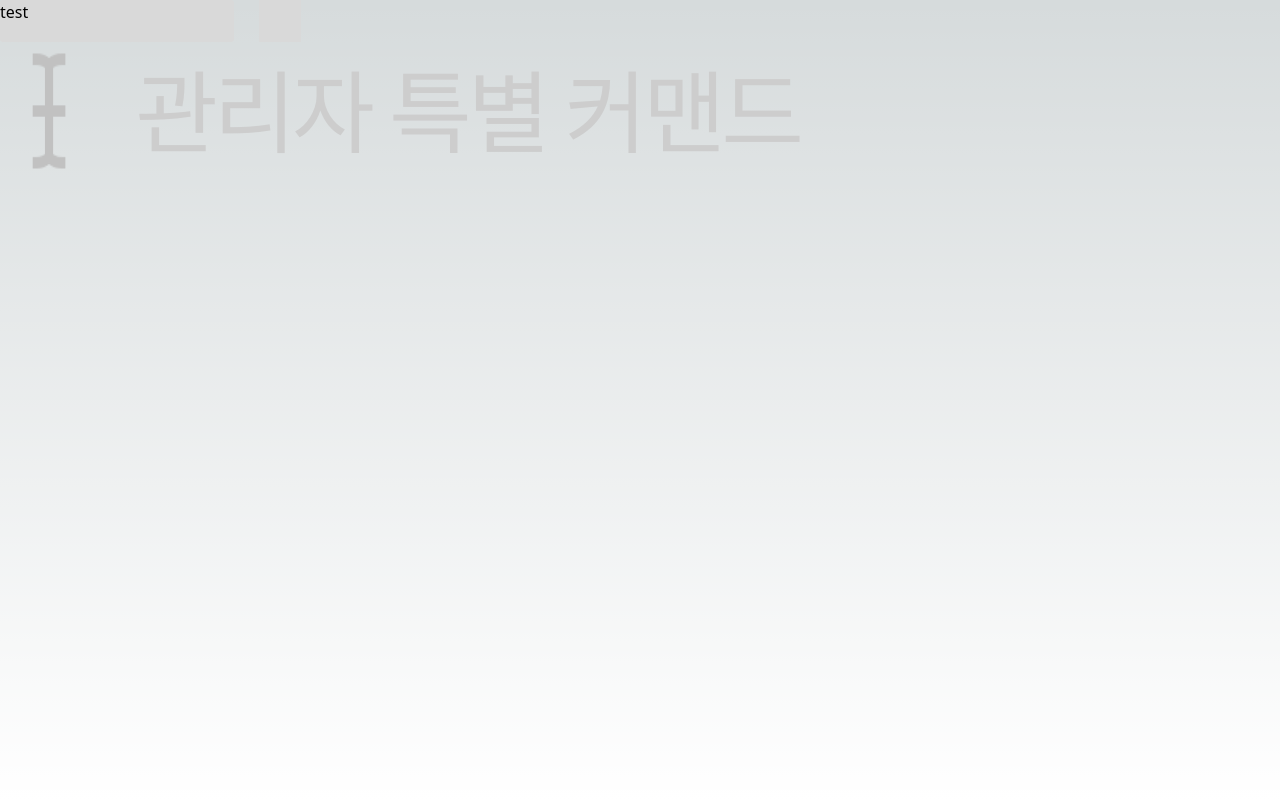
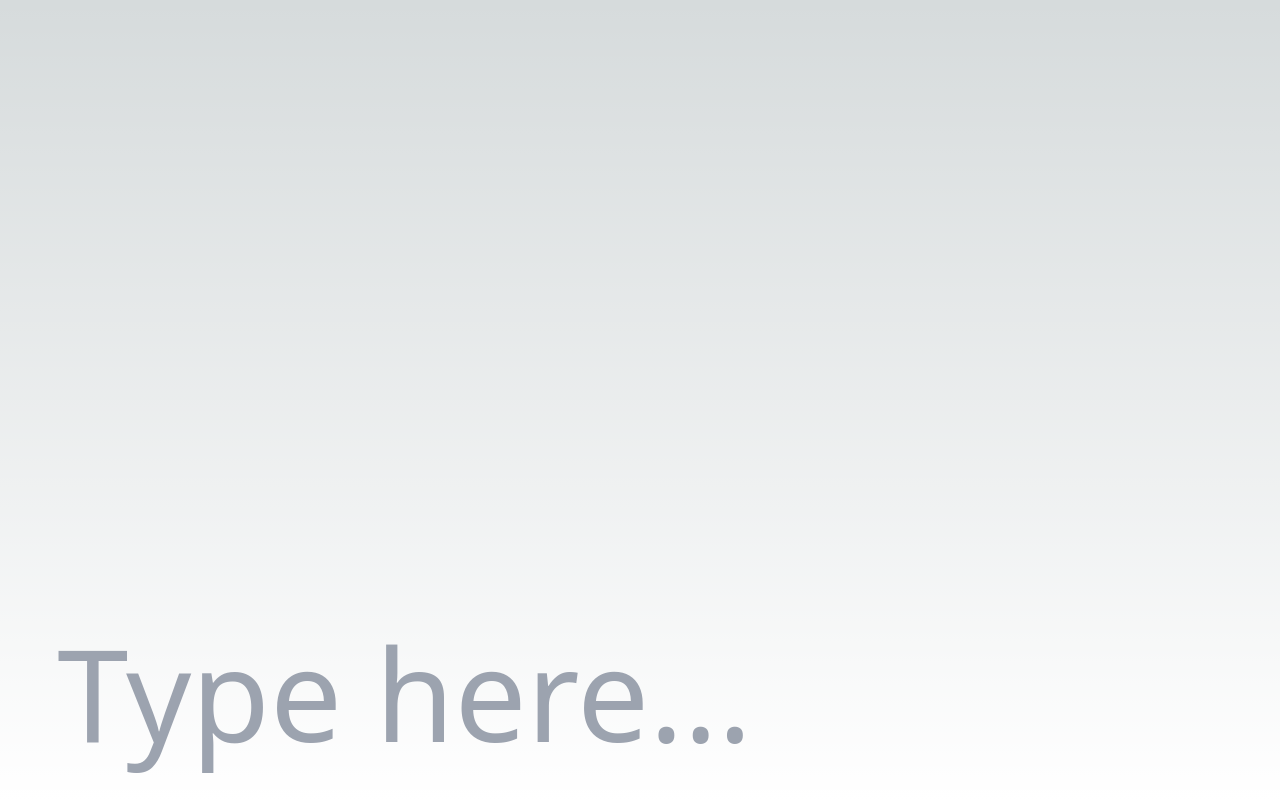
Before and after one commit to YoonJieut/YoonJieutBlog, a Next.js app: page / in a window 1280 px wide. Built offline with nearby package versions, Linux system fonts and the light colour scheme.

Commit message:
feat : entry 페이지 레이아웃 수정 및 placeholder 자동 변환하는 장치, enter 이벤트 생성

```diff
--- a/app/components/welcomePart/CustomInputArea.tsx
+++ b/app/components/welcomePart/CustomInputArea.tsx
@@ -1,17 +1,50 @@
 "use client";
-import React from "react";
+
+import { useEffect, useState } from "react";
+
+const placeholders = [" Type here.", " Type here..", " Type here..."];
 
 export const CustomInputArea = (): JSX.Element => {
+  const [currentPlaceholderIndex, setCurrentPlaceholderIndex] = useState(0);
+
+  useEffect(() => {
+    const interval = setInterval(() => {
+      setCurrentPlaceholderIndex(
+        (prevIndex) => (prevIndex + 1) % placeholders.length
+      );
+    }, 700);
+
+    return () => clearInterval(interval);
+  }, []);
+
+  const inputStyles = {
+    width: "100%",
+    height: "100%",
+    outline: "none",
+    background: "transparent",
+    fontSize: "calc(100vw / 10)",
+    padding: "4px 8px",
+  };
+
+  const handleKeyPress = (event: React.KeyboardEvent<HTMLInputElement>) => {
+    if (event.key === "Enter") {
+      //엔터 이벤트를 여기서 처리
+      console.log("Enter");
+    }
+  };
+
   return (
-    <div className="items-center gap-[37px] relative flex">
-      <img
-        className="relative w-[98.31px] h-[138px]"
-        alt="Text cursor"
-        src="/images/textCursor.png"
-      />
-      <div className="relative w-fit font-normal text-[#cdcdcd] text-[90px] tracking-tighter leading-normal">
-        관리자 특별 커맨드
-      </div>
+    <div className="w-screen h-screen flex p-4 items-end justify-center">
+      <label htmlFor="customInput" title="CustomInput">
+        <input
+          id="customInput"
+          style={inputStyles}
+          placeholder={placeholders[currentPlaceholderIndex]}
+          className="flex items-center"
+          autoFocus
+          onKeyPress={handleKeyPress}
+        />
+      </label>
     </div>
   );
 };
--- a/app/page.tsx
+++ b/app/page.tsx
@@ -5,7 +5,7 @@ import { ResponseBox } from "@/app/components/welcomePart/ResponseBox";
 export default function Home() {
   return (
     <main className="flexCenter min-h-screen flex-col ">
-      <ResponseBox />
+      {/* <ResponseBox /> */}
       <CustomInputArea />
     </main>
   );
```
